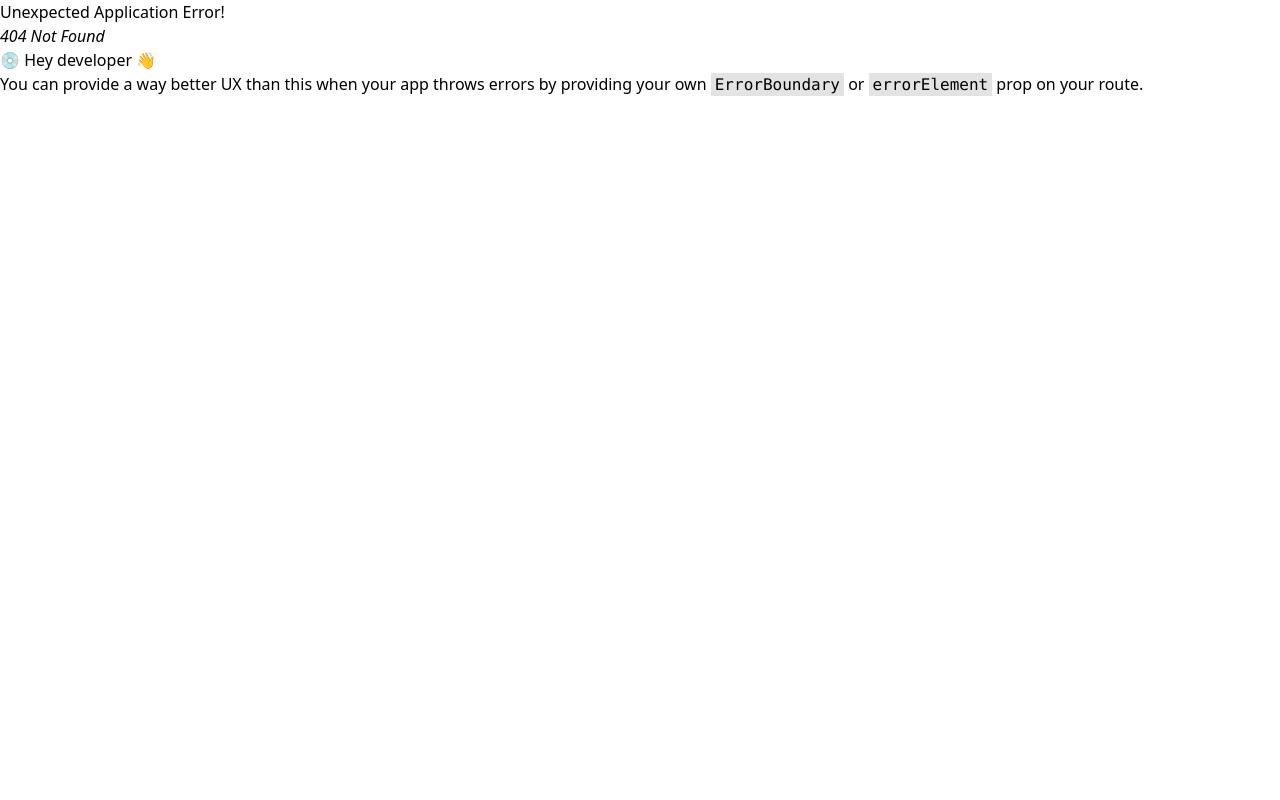
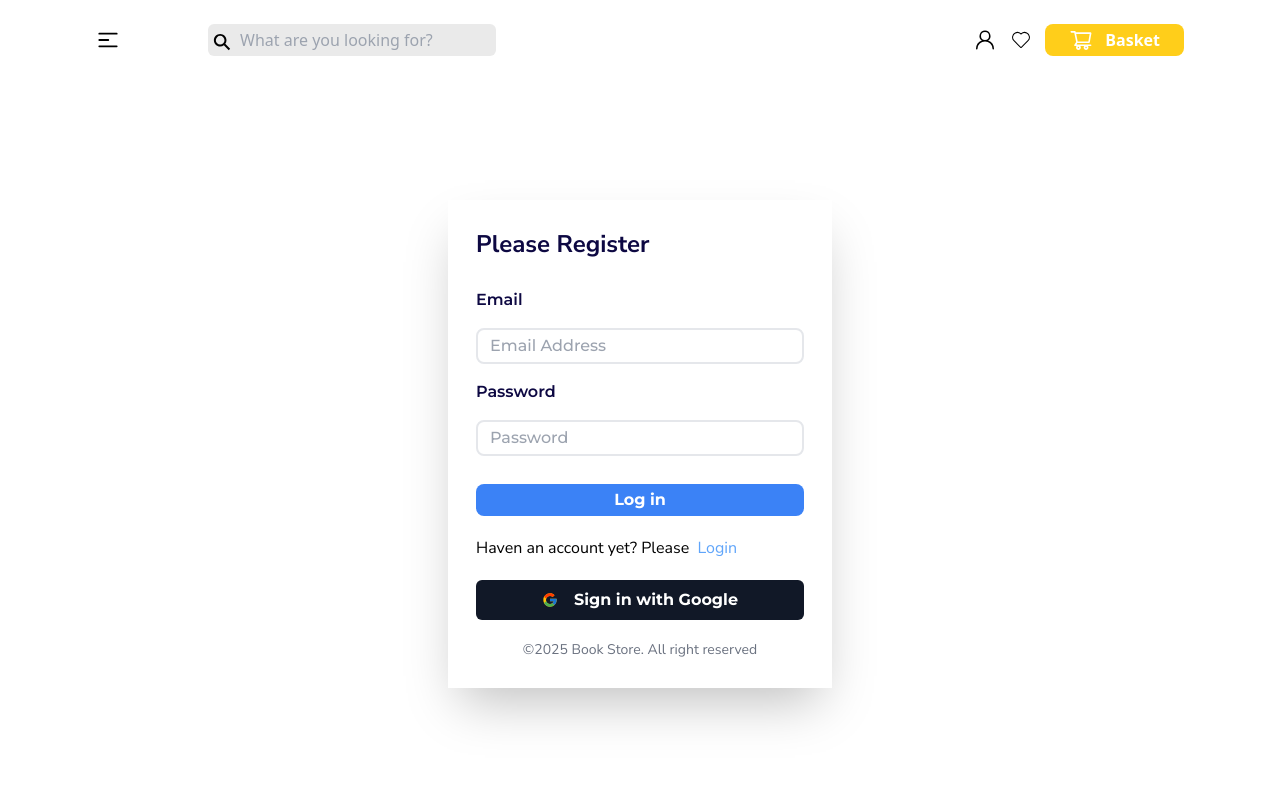
Before and after one commit to tuananhavp/book-store-project, a React (Vite) app in the folder frontend/: page /register in a window 1280 px wide. Before the commit this address had no page. Shown: the top 800 px of the page. Built offline with nearby package versions, Linux system fonts and the light colour scheme.

Commit message:
add login/register

```diff
--- a/frontend/index.html
+++ b/frontend/index.html
@@ -2,9 +2,9 @@
 <html lang="en">
   <head>
     <meta charset="UTF-8" />
-    <link rel="icon" type="image/svg+xml" href="/vite.svg" />
+    <link rel="icon" type="image/svg+xml" href="/fav-icon.png" />
     <meta name="viewport" content="width=device-width, initial-scale=1.0" />
-    <title>Vite + React</title>
+    <title>Book Store Online</title>
   </head>
   <body>
     <div id="root"></div>
--- a/frontend/package.json
+++ b/frontend/package.json
@@ -14,6 +14,7 @@
     "prop-types": "^15.8.1",
     "react": "^18.3.1",
     "react-dom": "^18.3.1",
+    "react-hook-form": "^7.54.0",
     "react-icons": "^5.3.0",
     "react-router-dom": "^6.28.0",
     "swiper": "^11.1.15"
--- a/frontend/src/components/Footer.jsx
+++ b/frontend/src/components/Footer.jsx
@@ -2,7 +2,7 @@ import logo from "../assets/footer-logo.png";
 import { FaFacebook, FaInstagram, FaXTwitter } from "react-icons/fa6";
 const Footer = () => {
   return (
-    <footer className="mt-48 bg-gray-800 text-white">
+    <footer className="mt-48 bg-gray-800 text-white rounded-lg">
       <div className="py-10 ">
         {/* Top side */}
         <div className="flex flex-col lg:flex-row justify-between md:items-center sm:px-28 px-8">
@@ -58,7 +58,7 @@ const Footer = () => {
         {/* Bottom side */}
         <div className="border-t-2 border-gray-700 mt-20 flex flex-col lg:flex-row justify-between md:items-center sm:px-28">
           {/* Left Side */}
-          <ul className="flex flex-col md:flex-row gap-10 mt-8 font-secondary font-semibold text-lg ">
+          <ul className="flex flex-col md:flex-row gap-10 mt-8 font-secondary font-semibold text-lg pr-8">
             <li>
               <a className="hover:text-blue-600" href="">
                 Privacy Policy
--- /dev/null
+++ b/frontend/src/components/Login.jsx
@@ -0,0 +1,83 @@
+import React, { useState } from "react";
+import { Link } from "react-router-dom";
+import { FcGoogle } from "react-icons/fc";
+import { useForm } from "react-hook-form";
+
+const Login = () => {
+  const [message, setMessage] = useState("");
+  const {
+    register,
+    handleSubmit,
+    watch,
+    formState: { errors },
+  } = useForm();
+
+  const onSubmit = (data) => console.log(data);
+  return (
+    <div className="h-[calc(100vh-120px)] flex justify-center items-center flex-shrink-0">
+      <div className="w-full max-w-sm shadow-2xl px-7 py-7">
+        <h3 className="text-secondary font-bold font-secondary text-2xl mb-7">
+          Please Login
+        </h3>
+        <form onSubmit={handleSubmit(onSubmit)}>
+          <div className="mb-4 flex flex-col">
+            <label
+              htmlFor="email"
+              className="text-secondary font-semibold mb-4"
+            >
+              Email
+            </label>
+            <input
+              {...register("email", { required: true })}
+              type="email"
+              name="email"
+              id="email"
+              placeholder="Email Address"
+              className="appearance-none border-2 px-3 py-1 rounded-lg font-medium"
+            />
+          </div>
+          <div className="mb-4 flex flex-col">
+            <label
+              htmlFor="password"
+              className="text-secondary font-semibold mb-4"
+            >
+              Password
+            </label>
+            <input
+              {...register("password", { required: true })}
+              type="password"
+              name="password"
+              id="password"
+              placeholder="Password"
+              className="appearance-none border-2 px-3 py-1 rounded-lg font-medium"
+            />
+          </div>
+          {message && (
+            <p className="text-red-500 text-xs italic mb-3">{message}</p>
+          )}
+          <button
+            type="submit"
+            className="bg-blue-500 w-full text-white px-10 py-1 font-bold rounded-lg hover:opacity-85 mt-3"
+          >
+            Log in
+          </button>
+        </form>
+        <p className="text-md font-secondary mt-5 mb-5">
+          Haven&apos;t an account yet? Please &nbsp;
+          <Link to={"/register"} className="text-blue-400 hover:text-blue-600">
+            Register
+          </Link>
+        </p>
+        <div className="bg-gray-900 text-white flex justify-center items-center space-x-4 px-1 py-2 rounded-md hover:opacity-85 mb-5">
+          <FcGoogle />
+          <button className="font-bold">Sign in with Google</button>
+        </div>
+        <p className="text-sm font-secondary text-gray-500 text-center">
+          ©2025 Book Store. All right reserved
+        </p>
+      </div>
+    </div>
+  );
+};
+
+export default Login;
--- a/frontend/src/components/Navbar.jsx
+++ b/frontend/src/components/Navbar.jsx
@@ -25,7 +25,7 @@ const Navbar = () => {
       href: "/checkout",
     },
   ];
-  const currentUser = true;
+  const currentUser = false;
   const [isDropdownOpen, setIsDropdownOpen] = useState(false);
   console.log(isDropdownOpen);
 
@@ -85,14 +85,19 @@ const Navbar = () => {
                 )}
               </>
             ) : (
-              <GoPerson className="size-6" />
+              <Link to={"/login"}>
+                <GoPerson className="size-6" />
+              </Link>
             )}
           </div>
 
           <div className="hidden md:block">
             <CiHeart className="size-6" />
           </div>
-          <Link className="md:flex hidden items-center bg-primary rounded-lg sm:px-6 px-2 p-1 space-x-3 hover:opacity-85  group">
+          <Link
+            to={"/cart"}
+            className="md:flex hidden items-center bg-primary rounded-lg sm:px-6 px-2 p-1 space-x-3 hover:opacity-85  group"
+          >
             <AiOutlineShoppingCart className="text-white size-6 group-hover:text-black" />
             <span className="text-white font-semibold group-hover:text-black">
               Basket
--- /dev/null
+++ b/frontend/src/components/Register.jsx
@@ -0,0 +1,83 @@
+import React, { useState } from "react";
+import { Link } from "react-router-dom";
+import { FcGoogle } from "react-icons/fc";
+import { useForm } from "react-hook-form";
+
+const Register = () => {
+  const [message, setMessage] = useState("");
+  const {
+    register,
+    handleSubmit,
+    watch,
+    formState: { errors },
+  } = useForm();
+
+  const onSubmit = (data) => console.log(data);
+  return (
+    <div className="h-[calc(100vh-120px)] flex justify-center items-center flex-shrink-0">
+      <div className="w-full max-w-sm shadow-2xl px-7 py-7">
+        <h3 className="text-secondary font-bold font-secondary text-2xl mb-7">
+          Please Register
+        </h3>
+        <form onSubmit={handleSubmit(onSubmit)}>
+          <div className="mb-4 flex flex-col">
+            <label
+              htmlFor="email"
+              className="text-secondary font-semibold mb-4"
+            >
+              Email
+            </label>
+            <input
+              {...register("email", { required: true })}
+              type="email"
+              name="email"
+              id="email"
+              placeholder="Email Address"
+              className="appearance-none border-2 px-3 py-1 rounded-lg font-medium"
+            />
+          </div>
+          <div className="mb-4 flex flex-col">
+            <label
+              htmlFor="password"
+              className="text-secondary font-semibold mb-4"
+            >
+              Password
+            </label>
+            <input
+              {...register("password", { required: true })}
+              type="password"
+              name="password"
+              id="password"
+              placeholder="Password"
+              className="appearance-none border-2 px-3 py-1 rounded-lg font-medium"
+            />
+          </div>
+          {message && (
+            <p className="text-red-500 text-xs italic mb-3">{message}</p>
+          )}
+          <button
+            type="submit"
+            className="bg-blue-500 w-full text-white px-10 py-1 font-bold rounded-lg hover:opacity-85 mt-3"
+          >
+            Log in
+          </button>
+        </form>
+        <p className="text-md font-secondary mt-5 mb-5">
+          Haven an account yet? Please &nbsp;
+          <Link to={"/login"} className="text-blue-400 hover:text-blue-600">
+            Login
+          </Link>
+        </p>
+        <div className="bg-gray-900 text-white flex justify-center items-center space-x-4 px-1 py-2 rounded-md hover:opacity-85 mb-5">
+          <FcGoogle />
+          <button className="font-bold">Sign in with Google</button>
+        </div>
+        <p className="text-sm font-secondary text-gray-500 text-center">
+          ©2025 Book Store. All right reserved
+        </p>
+      </div>
+    </div>
+  );
+};
+
+export default Register;
--- a/frontend/src/pages/books/BookCard.jsx
+++ b/frontend/src/pages/books/BookCard.jsx
@@ -6,8 +6,8 @@ import PropTypes from "prop-types";
 
 const BookCard = ({ book }) => {
   return (
-    <div className="pb-4 px-11">
-      <div className="lg:flex gap-3 items-center mt-9 round-lg">
+    <div className="pb-8 px-11">
+      <div className="lg:flex gap-3 items-center mt-9 round-lg shadow-md hover:shadow-none">
         {/* Left Side */}
         <div className="lg:h-72 lg:flex-shrink-0 rounded-md">
           <Link to={`/book/${book._id}`}>
```
Also changed, not shown: frontend/src/routers/router.jsx (+8 -3 lines), frontend/public/fav-icon.png (added), 1 other file (tests, documents, lock files or other folders).
